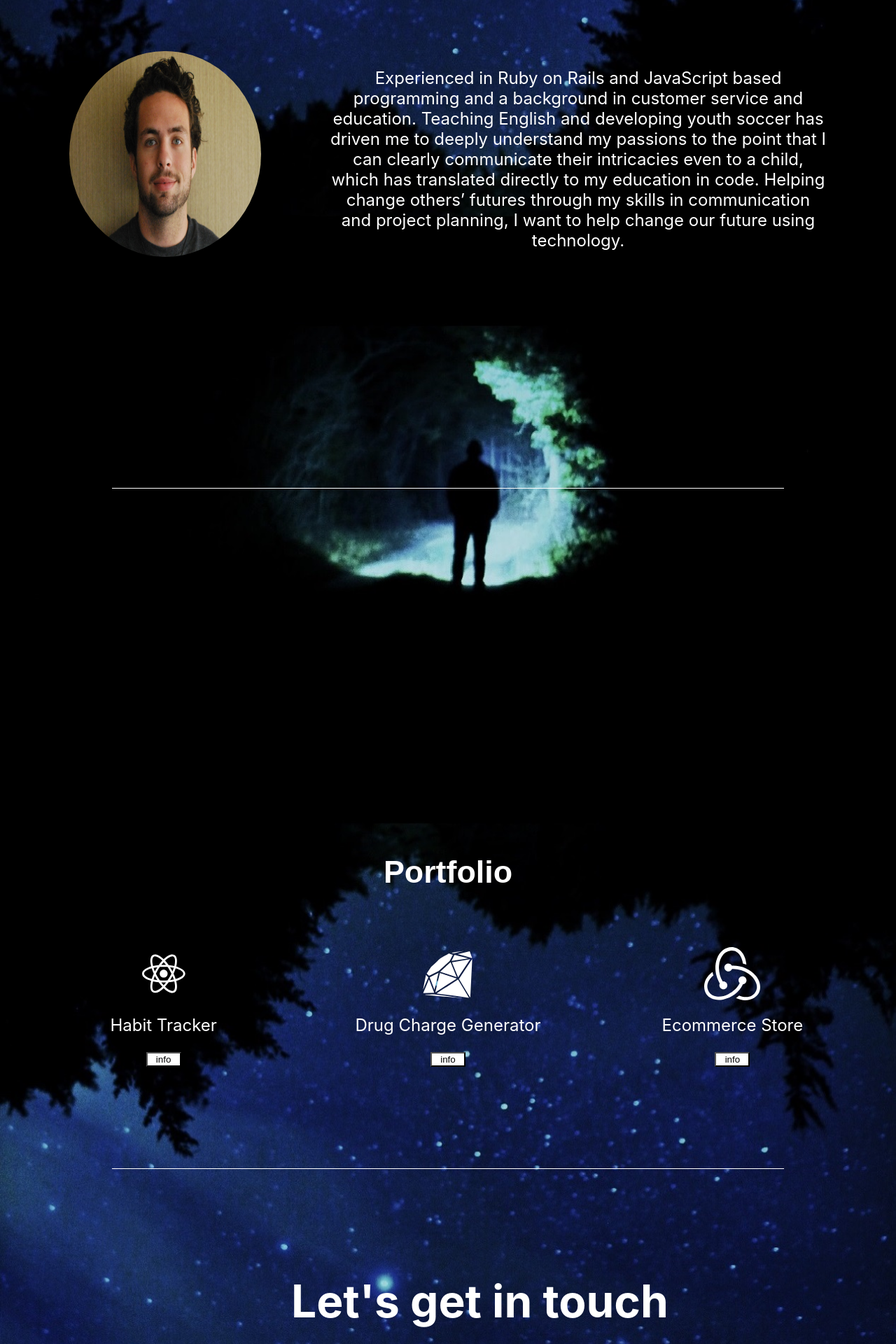
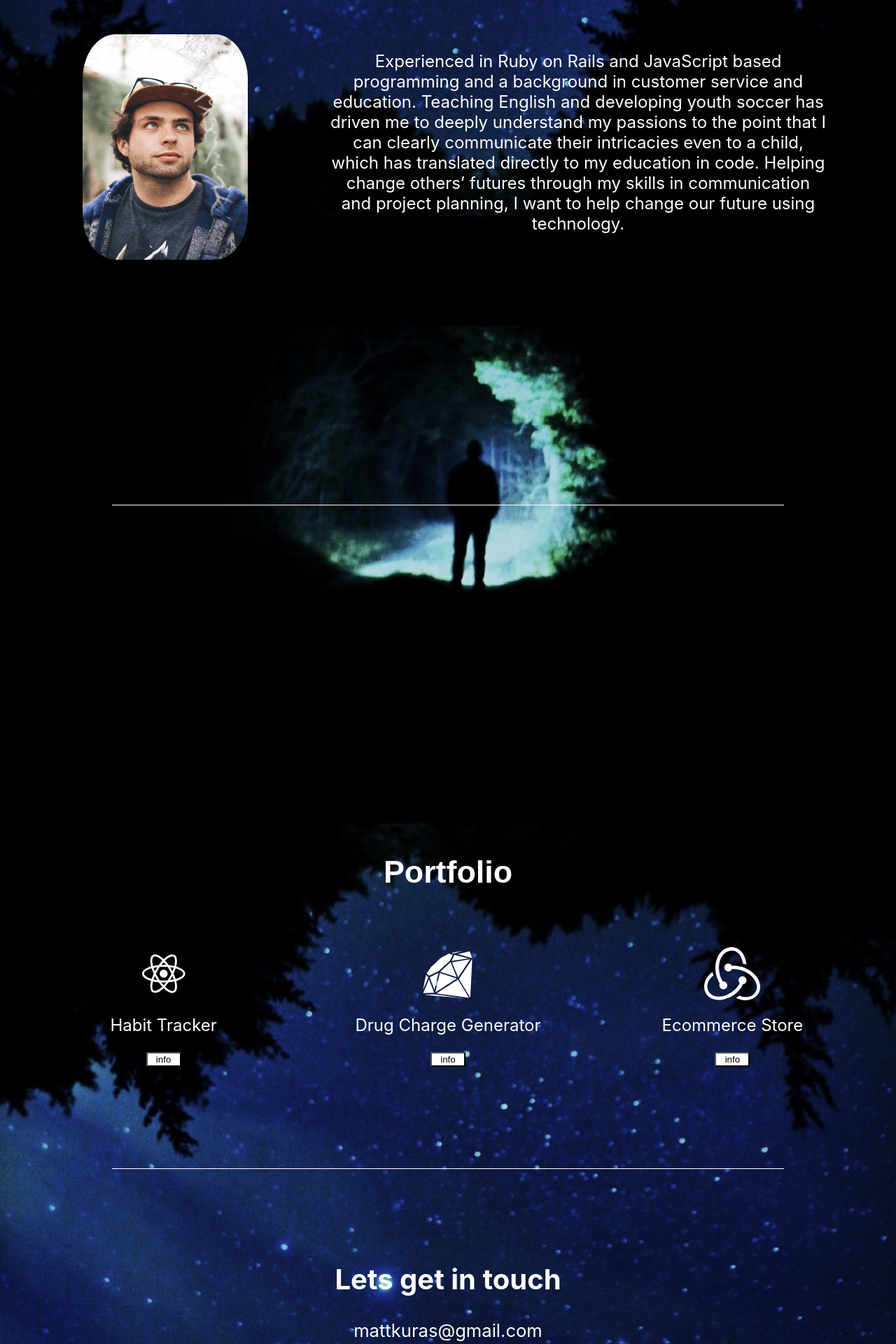
Before and after one commit to mattkuras/portfolio, a React (Create React App) app in the folder frontend-portfolio/: page / in a window 1280 px wide. Shown: the part 880-2800 px from the top of the page at 70% size. Built offline with nearby package versions, Linux system fonts and the light colour scheme; a web font is replaced by a local one.

Commit message:
add footer and styling and change headshot

```diff
--- a/frontend-portfolio/src/App.js
+++ b/frontend-portfolio/src/App.js
@@ -5,6 +5,8 @@ import Header from "./components/header/Header";
 import Portfolio from "./components/portfolio/Portfolio";
 import Contact from "./components/contact/Contact";
 import About from "./components/about/About";
+import Footer from './components/footer/Footer'
+
 function App() {
   return (
     <div className="App" >
@@ -13,7 +15,8 @@ function App() {
       <About />
       <div className='spacer'></div>
       <Portfolio />
-      <Contact />
+      {/* <Contact /> */}
+      <Footer/>
     </div>
   );
 }
--- a/frontend-portfolio/src/components/about/About.css
+++ b/frontend-portfolio/src/components/about/About.css
@@ -43,9 +43,9 @@
 }
 
 .headshot-container img {
-    width: 58%;
-    height: 95%;
-    border-radius: 50%;
+    width: 50%;
+    height: 90%;
+    border-radius: 20%;
 }
 
 .about-me {
--- a/frontend-portfolio/src/components/about/About.jsx
+++ b/frontend-portfolio/src/components/about/About.jsx
@@ -3,7 +3,7 @@ import './About.css'
 import { DiReact, DiRuby, DiJavascript1, DiCss3Full } from 'react-icons/di'
 import {SiRails, SiRedux, SiRedhat } from 'react-icons/si'
 import {AiOutlineHtml5} from 'react-icons/ai'
-import Headshot from './headshot.jpg'
+import sophiaheadshot from './sophiaheadshot.JPG'
 import { Spring } from "react-spring/renderprops";
 import VisibilitySensor from "react-visibility-sensor"
 
@@ -23,7 +23,7 @@ const About = () => {
             </VisibilitySensor>
             <div className='split-container'>
                 <div className='headshot-container'>
-                    <img alt='headshot' src={Headshot}/>
+                    <img alt='sophiaheadshot.JPG' src={sophiaheadshot}/>
                 </div>
                 <div className='about-me'>
                     <p>Experienced in Ruby on Rails and JavaScript based programming and a background in customer service and education. Teaching English and developing youth soccer has driven me to deeply understand my passions to the point that I can clearly communicate their intricacies even to a child, which has translated directly to my education in code. Helping change others’ futures through my skills in communication and project planning, I want to help change our future using technology. </p>
--- a/frontend-portfolio/src/components/contact/Contact.css
+++ b/frontend-portfolio/src/components/contact/Contact.css
@@ -27,6 +27,7 @@
 .contact-form label {
     color:white;
     font-size: 2rem;
+    margin-right: 10px;
 }
 .contact-form label text {
     color:white;
--- /dev/null
+++ b/frontend-portfolio/src/components/footer/Footer.css
@@ -0,0 +1,13 @@
+.footer-container {
+    margin: 100px 0px;
+}
+
+.footer-container h2 {
+    font-size: 2.5rem;
+    color: white;
+}
+
+footer p {
+    font-size: 1.6rem;
+    color: white;
+}
--- /dev/null
+++ b/frontend-portfolio/src/components/footer/Footer.js
@@ -0,0 +1,16 @@
+import React from 'react'
+import './Footer.css'
+
+const footer = () => {
+    return (
+        <div className='footer-container'>
+            <h2>Lets get in touch</h2>
+            <footer>
+                <p>mattkuras@gmail.com</p>
+                <p>732-664-2548</p>
+            </footer>
+        </div>
+    )
+}
+
+export default footer
--- a/frontend-portfolio/src/components/home/Home.jsx
+++ b/frontend-portfolio/src/components/home/Home.jsx
@@ -92,7 +92,7 @@ const Home = () => {
             </a>
           </animated.li>
           <animated.li style={propsRight}>
-            <a href="https://www.linkedin.com/in/matthew-kuras-72a7711b5/">
+            <a href="https://docs.google.com/document/d/1C0SZOLD4BQdhu0hVqywGrrSIKsbuFzAdNm9l2L7fGRE/edit?usp=sharing">
               <CgFileDocument />
             </a>
           </animated.li>
--- a/frontend-portfolio/src/components/portfolio/Portfolio.jsx
+++ b/frontend-portfolio/src/components/portfolio/Portfolio.jsx
@@ -15,7 +15,7 @@ const Portfolio = () => {
             <h1>Portfolio</h1>
         <div className='portfolio-cards'>
         <PortfolioCard name={'Habit Tracker'}
-                 website={'https://protected-gorge-85357.herokuapp.com/'}
+                 website={'https://atomic-habits-app.herokuapp.com/'}
                  gitHubLink={'https://github.com/mattkuras/Habit-Helper'}
                  description={'App that uses a Rails API and React frontend framework that allows users to create identities and to keep daily progress stored on the app'}
                  skillHighlight={'Ruby on Rails, React'}
@@ -23,18 +23,18 @@ const Portfolio = () => {
                  color={'DodgerBlue'}
                  />
                  <PortfolioCard name={'Drug Charge Generator'}
-                 website={'https://protected-gorge-85357.herokuapp.com/'}
+                 website={'http://drugchargegenerator.herokuapp.com/'}
                  gitHubLink={'https://github.com/mattkuras/drug-charge-app'}
                  description={'App that utilizes custom Ruby class methods to webscrape online sites to quickly generate legal penalties for different types of drug related crimes, by US state.'}
-                 skillHighlight={'skill highlight: Ruby on Rails, React'}
+                 skillHighlight={'Ruby, React'}
                  icon={<DiRuby/>}
                  color={'crimson'}
                  />
                  <PortfolioCard name={'Ecommerce Store'}
-                 website={'https://protected-gorge-85357.herokuapp.com/'}
+                 website={'https://guitar-store-app.herokuapp.com/'}
                  gitHubLink={'https://github.com/mattkuras/guitar-store'}
                  description={'App that allows users to psudo purchase items online by selecting and adding to cart using Redux.'}
-                 skillHighlight={'skill highlight: Redux, React'}
+                 skillHighlight={'Redux, React'}
                  icon={<SiRedux/>}
                  color={'purple'}
                  />
--- a/frontend-portfolio/src/components/portfolio/portfolioCard.css
+++ b/frontend-portfolio/src/components/portfolio/portfolioCard.css
@@ -69,6 +69,8 @@
 }
 .card-content a {
     text-decoration: none;
+    color: cyan;
+
 }
 
 .card-content p {
--- a/frontend-portfolio/src/components/portfolio/portfolioCard.jsx
+++ b/frontend-portfolio/src/components/portfolio/portfolioCard.jsx
@@ -16,10 +16,9 @@ const PortfolioCard = (props) => {
     const toggleColor = () => {
         setColorToggle(!colorToggle)
     }
-    console.log(props.color)
 
     // const riseIn = useSpring({ config: config.molasses, transform: cardToggle? 'translateY(-100)' : 'translateY(0)'})
-    const changeButton =  useSpring({ background: colorToggle ? 'lightblue' : 'white' })
+    const changeButton =  useSpring({ background: colorToggle ? 'indianred' : 'white' })
     const changeIcon =  useSpring({ color: colorToggle ? 'indianred': 'white' })
 
 
```
Also changed, not shown: frontend-portfolio/src/components/about/headshot.jpg (deleted), frontend-portfolio/src/components/about/sophiaheadshot.JPG (added).
